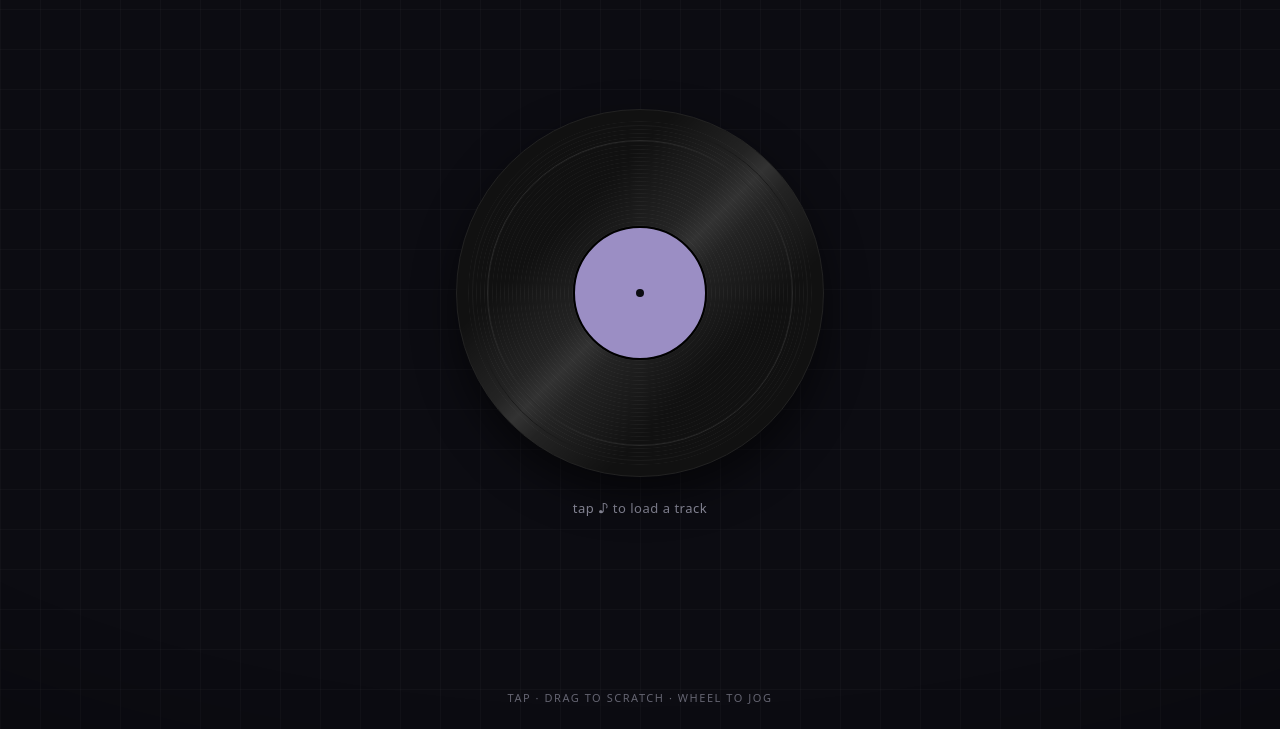
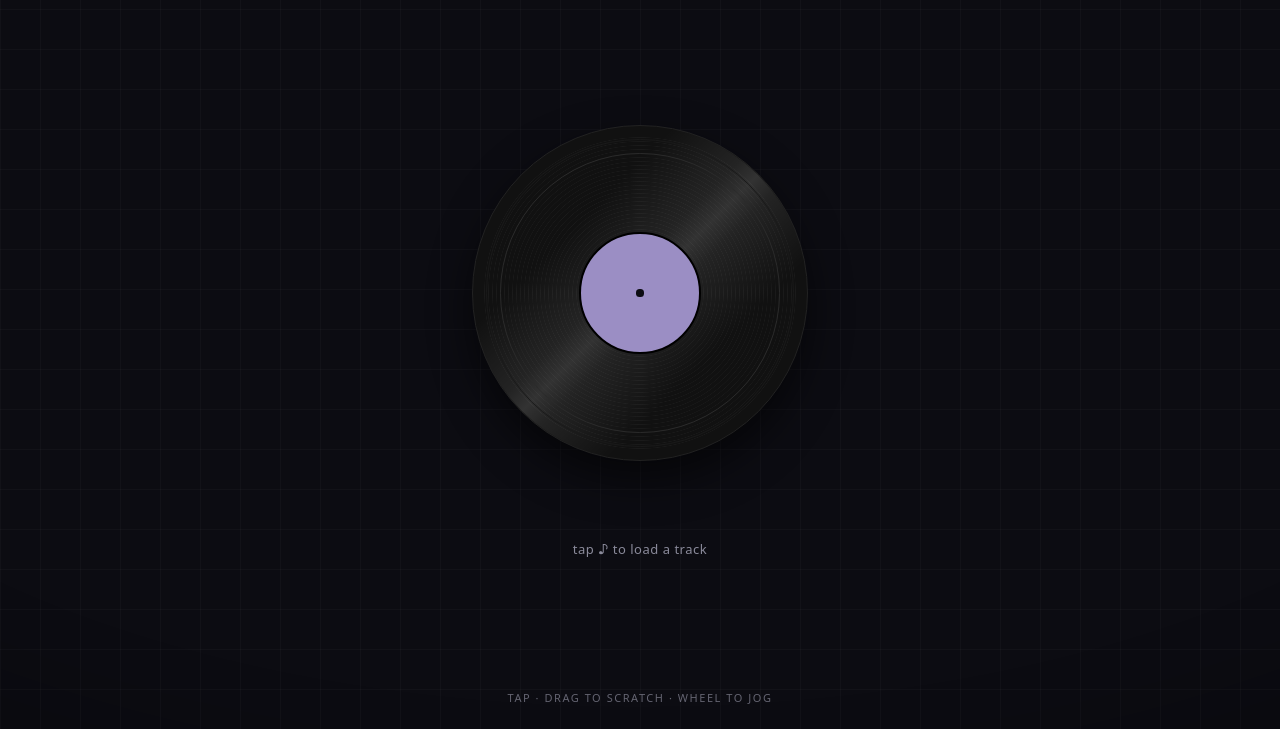
Before and after one commit to nisesimadao/Qupi, a website built with Vite: page index.html in a window 1280 px wide. Shown: the part 71-800 px from the top of the page. Built offline with nearby package versions, Linux system fonts and the light colour scheme; files whose address does not match are found by name.

Commit message:
Keep the plinth from lapping over the status and seek bar

```diff
--- a/src/theme.css
+++ b/src/theme.css
@@ -203,9 +203,13 @@ body::before {
 }
 
 .turntable {
+  --deck: min(66vw, 42vh, 400px);
   position: relative;
-  width: min(72vw, 46vh, 420px);
+  width: var(--deck);
   aspect-ratio: 1;
+  /* Reserve room for the plinth, which overflows the record by 15% each side, so
+     it never laps over the status line or the seek bar below. */
+  margin-block: calc(var(--deck) * 0.17);
 }
 .record {
   position: relative;
```
